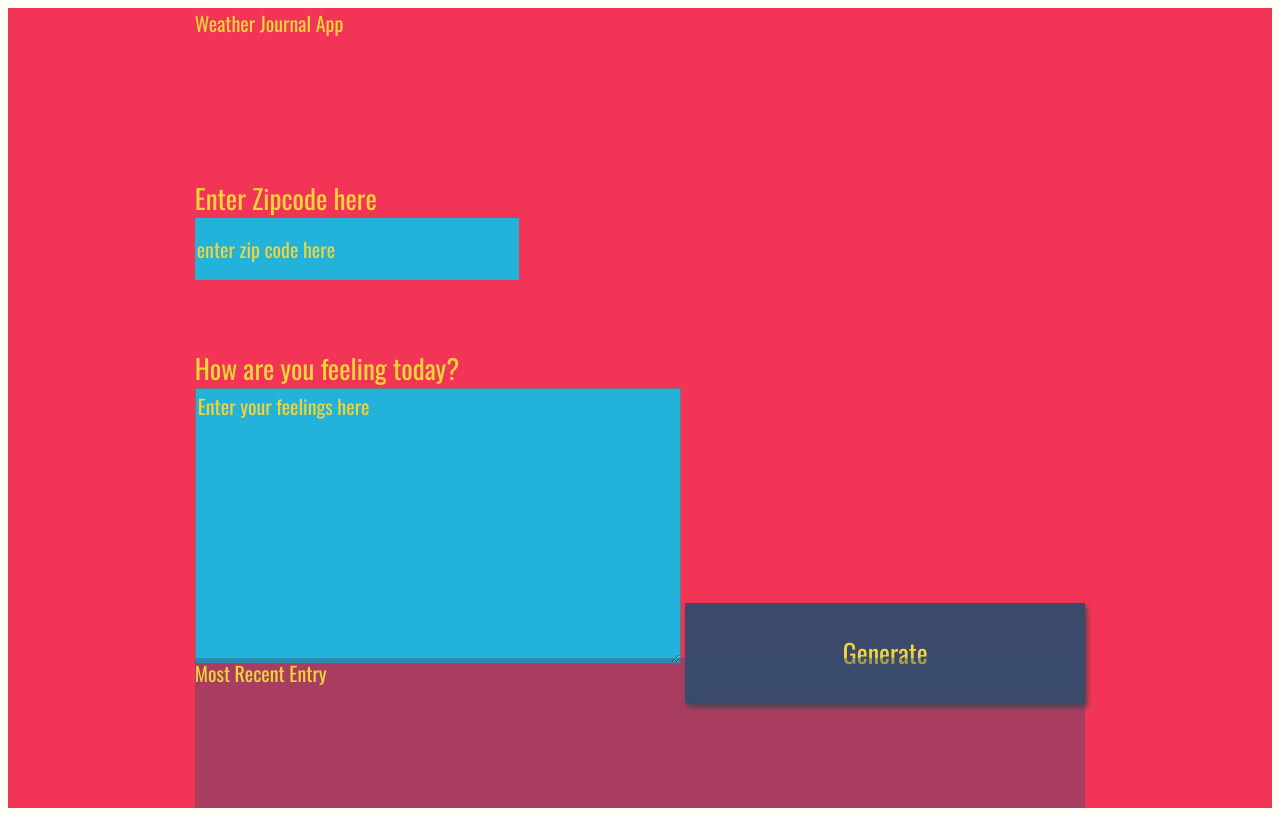
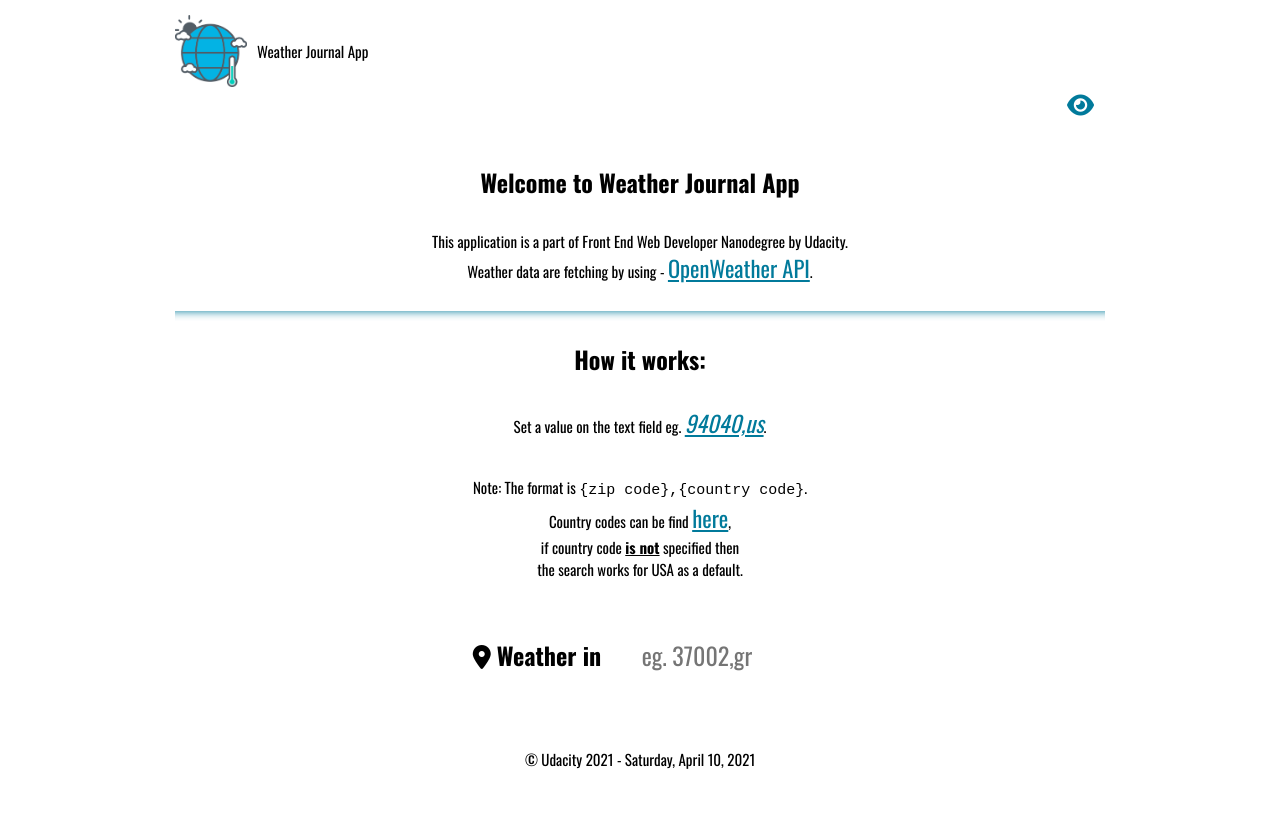
Before and after one commit to elgeorsk/fe-weatherJournalApp, a plain HTML site: page website/index.html in a window 1280 px wide. Drawn offline with nearby package versions, Linux system fonts and the light colour scheme; files that its build step writes are made by us from their sources; a web font is replaced by a local one.

Commit message:
- Update server.js file - Update footer - Hide/show intro - Add media.css

```diff
--- /dev/null
+++ b/website/assets/css/media.css
@@ -0,0 +1,20 @@
+@import "style.css";
+
+@media only screen and (max-width: 700px){
+    a {
+        text-decoration: none;
+    }
+
+    header {
+        display: inline-flex;
+        margin: auto;
+    }
+
+    .info img {
+        display: none;
+    }
+
+    .input-field {
+       min-width: 0;
+    }
+}
--- a/website/assets/css/style.css
+++ b/website/assets/css/style.css
@@ -1,111 +1,165 @@
-body{
-    background: #fffff8;
-    font-family: -apple-system, BlinkMacSystemFont, sans-serif;
+/* Google fonts */
+@import url(https://fonts.googleapis.com/css?family=Oswald:400,600,700|Ranga:400,700&display=swap);
+
+*,
+*::before,
+*::after {
+    box-sizing: border-box;
 }
 
-#app{
-    display: grid;
-    grid-auto-rows: minmax(150px, auto);
-    /* grid-template-columns:  */
-    height:100vh;
-    background: #f23557;
-    color: #f0d43a;
-    justify-content: center;
-    grid-gap: 1em;
-    font-size: 20px;
+html {
     font-family: 'Oswald', sans-serif;
+    -webkit-text-size-adjust: 100%;
+    -webkit-tap-highlight-color: rgba(0, 0, 0, 0);
 }
 
-.holder{
-
+body{
+    font-family: 'Oswald', 'Ranga', sans-serif;
+    margin: auto;
+    max-width: 60em;
+    height: 100vh;
+    display: grid;
+    padding: 5px;
+    grid-template-rows: 0fr 1fr;
+    grid-template-areas:
+    "header"
+    "main"
+    "footer";
 }
 
-.entry{
-    background: rgba(59, 74, 107, .4);
+a, a:link, a:active, a:visited {
+    font-size: 1.5em;
+    color: #017A9B;
 }
 
-#entryHolder{
-
+a:hover, button:hover{
+    color: #eb6e4b;
+    text-decoration: none;
 }
 
-#date{
-
+hr {
+    height: 10px;
+    border: 0;
+    box-shadow: 0 10px 10px -10px #017A9B inset;
 }
 
-#temp{
-
+p {
+    padding: 10px;
+    font-size: 15px;
+    color: black;
 }
 
-#content{
-
+header {
+    grid-area: header;
+    text-align: center;
+    padding: 10px;
 }
 
-.headline {
-
-}
-.title{
-
+.toggle{
+    float: right;
 }
 
-/*  Basic Styling To Override Default For Basic HTML Elements */
-label{
-    display:block;
-    font-size: 27px;
+button {
+    background-color: Transparent;
+    color: #017A9B;
+    background-repeat:no-repeat;
+    font-size: 1.5em;
+    border: none;
+    cursor:pointer;
+    overflow: hidden;
+    outline:none;
+}
+
+.logo{
+    width: 3em;
+    height: 3em;
+}
+
+header div {
+    grid-area: logo;
+    display: inline-flex;
+    float: left;
+    width: 100%;
+}
+
+header p {
+    display: table-cell;
+    vertical-align: middle;
+}
+
+.indiv {
+    text-align: center;
+    width: 100%;
 }
 
 input{
-    display:block;
-    height: 60px;
-    width: 320px;
-    background:#22b2da;
-    color: #f0d43a;
-    font-size: 20px;
+    font-size:16px;
     font-family: 'Oswald', sans-serif;
+    width: 100%;
     border: none;
 }
 
-button{
-    width: 400px;
-    height: 100px;
-    background: #3b4a6b;
-    color: #f0d43a;
-    font-size: 26px;
-    font-family: 'Oswald', sans-serif;
-    border: none;
-    box-shadow: 2px 4px 5px #444;
-}
-h1{
-    font-size: 36px;
+.input-field {
+    font-size: inherit;
+    text-align: center;
+    width: 200px;
 }
 
-textarea{
-    background:#22b2da;
-    color: #f0d43a;
-    font-size: 20px;
-    font-family: 'Oswald', sans-serif;
-}
-/* Reset style for HTML element on active to have no border*/
-input:focus,
-select:focus,
-textarea:focus,
-button:focus {
-    outline: none;
-}
-/* Style for Placeholder Text*/
-::placeholder { /* Firefox, Chrome, Opera */
-    color: #f0d43a;
-    font-family: 'Oswald', sans-serif;
-
+.input-field:placeholder-shown{
+    background: none;
 }
 
-:-ms-input-placeholder { /* Internet Explorer 10-11 */
-    color: #f0d43a;
-    font-family: 'Oswald', sans-serif;
-
+.input-field:not(:placeholder-shown) {
+    color: #017A9B;
+    border-bottom: 4px solid #017A9B;
+    padding-left: 10px;
 }
 
-::-ms-input-placeholder { /* Microsoft Edge */
-    color: #f0d43a;
-    font-family: 'Oswald', sans-serif;
+.input-field:focus {
+    outline: none;
+    border-bottom: 4px solid #017A9B;
+}
 
+main{
+    grid-area: main;
+    display: grid;
+    padding: 5px;
+    grid-template-rows: 0fr 0fr;
+    grid-template-areas:
+    "info"
+    "search"
+    "recent";
+    overflow-y: auto;
 }
+
+section {
+    line-height: 1.5;
+    margin: 5px;
+}
+
+.info {
+    grid-area: info;
+    text-align: center;
+}
+
+.search{
+    grid-area: search;
+    text-align: center;
+}
+
+.last-entries{
+    grid-area: recent;
+}
+
+.info img {
+    margin: 20px;
+    width: 10em;
+    height: 10em;
+    border-radius: 25px;
+    box-shadow: 0 0 5px #1D5174;
+}
+
+footer{
+    grid-area: footer;
+    text-align: center;
+}
--- a/website/assets/js/app.js
+++ b/website/assets/js/app.js
@@ -1,5 +1,41 @@
 /* Global Variables */
+let baseURL = 'api.openweathermap.org/data/2.5/weather?zip='; // search based on zip code
+let zipCode, countryCode //
+let units = '&units=metric' // optional - Units of measurement. standard, metric and imperial units are available. If you do not use the units parameter, standard units will be applied by default
+let apiKey = '&appid=de56270aa19a78cd9c7088582a6ee204';
 
-// Create a new date instance dynamically with JS
+let infoSec = document.getElementsByClassName('info');
+
+let counter = 0;
+let hideBtn = document.getElementById("hide");
+hideBtn.addEventListener('click', function(e){
+    counter++;
+    if (counter === 1){
+        infoSec[0].style.display = 'none';
+        hideBtn.classList.remove('fa-eye');
+        hideBtn.classList.add('fa-eye-slash');
+    } else {
+        infoSec[0].style.display = 'block';
+        hideBtn.classList.remove('fa-eye-slash');
+        hideBtn.classList.add('fa-eye');
+        counter = 0;
+    }
+});
+
+if (window.innerWidth <= 700 ) {
+    infoSec[0].style.display = 'none';
+    hideBtn.classList.remove('fa-eye-slash');
+    hideBtn.classList.add('fa-eye-slash');
+    counter = 1;
+}
+
+// Create a new date instance dynamically - add to footer
 let d = new Date();
-let newDate = d.getMonth()+'.'+ d.getDate()+'.'+ d.getFullYear();
+let options = { weekday: 'long', year: 'numeric', month: 'long', day: 'numeric' };
+//let newDate = d.getDate() +'/'+ d.getMonth()+ '/'+ d.getFullYear();
+let newDate = d.toLocaleDateString('en-US', options);
+
+let footer = document.querySelector('footer');
+let txt = document.createTextNode(" - " + newDate);
+let p = footer.querySelector('p');
+footer.appendChild(p).appendChild(txt);
--- a/website/index.html
+++ b/website/index.html
@@ -1,35 +1,53 @@
 <!DOCTYPE html>
-<html>
+<html xmlns:https="http://www.w3.org/1999/xhtml">
     <head>
         <meta charset="UTF-8">
-<title>Weather Journal</title>
-<link href="https://fonts.googleapis.com/css?family=Oswald:400,600,700|Ranga:400,700&display=swap" rel="stylesheet">
-<link rel="stylesheet" href="style.css">
+        <!-- mobile first -->
+        <meta name="viewport" content="width=device-width, initial-scale=1, shrink-to-fit=no">
+        <!-- using https://realfavicongenerator.net/ to generate favicon -->
+        <link rel="icon" type="image/png" sizes="32x32" href="assets/img/favicon-32x32.png">
+        <!-- Font Awesome icons (free version)-->
+        <script src="https://kit.fontawesome.com/ab29a89efe.js" crossorigin="anonymous"></script>
+        <title>Weather Journal App</title>
+        <link rel="stylesheet" href="assets/css/media.css">
     </head>
     <body>
-<div id = "app">
-  <div class ="holder headline">
-    Weather Journal App
+        <header>
+            <a href="#">
+                <div>
+                    <img src="assets/img/weatherApp.png" class="logo"/>
+                    <p>Weather Journal App</p>
                 </div>
-  <div class ="holder zip">
-    <label for="zip">Enter Zipcode here</label>
-    <input type="text" id="zip" placeholder="enter zip code here">
+            </a>
+            <section class="toggle">
+                    <button class="fas fa-eye" title="Hide/Show intro" id="hide"></button>
+            </section>
+        </header>
+        <main>
+            <section class="info">
+                <h1>Welcome to Weather Journal App</h1>
+                <p>This application is a part of Front End Web Developer Nanodegree by Udacity. <br/>
+                    Weather data are fetching by using - <a href="https://openweathermap.org/api" target="_blank">OpenWeather API</a>.</p>
+                <hr/>
+                <h2>How it works:</h2>
+                <p>Set a value on the text field eg. <a href="#" title="Skiathos" onclick="setValueToInput(this.title);"><em>94040,us</em></a>.</p>
+                <p>Note: The format is <code>{zip code},{country code}</code>.<br/>Country codes can be find <a href="https://www.iso.org/obp/ui/#search/code" target="_blank">here</a>,<br/>if country code <strong><u>is not</u></strong> specified then<br/>the search works for USA as a default.
+                </p>
+            </section>
+            <section class="search">
+                <form>
+                    <div class="indiv">
+                        <h2><span><i class="fas fa-map-marker-alt"></i> Weather in</span>
+                        <input class="input-field" type="search" id="zip" placeholder="eg. 37002,gr" autocomplete="off">
+                        </h2>
                     </div>
-  <div class ="holder feel">
-    <label for="feelings">How are you feeling today?</label>
-    <textarea class= "myInput" id="feelings" placeholder="Enter your feelings here" rows="9" cols="50"></textarea>
-    <button id="generate" type = "submit"> Generate </button>
-  </div>
-  <div class ="holder entry">
-    <div class = "title">Most Recent Entry</div>
-   <div id = "entryHolder">
-    <div id = "date"></div>
-   <div id = "temp"></div>
-   <div id = "content"></div>
-  </div>
-  </div>
-  </div>
-<script src="app.js" type="text/javascript"></script>
-
+                </form>
+            </section>
+            <section class="last-entries"></section>
+        </main>
+        <footer>
+            <p>&copy Udacity 2021</p>
+        </footer>
+        <script src="assets/js/app.js" type="text/javascript"></script>
     </body>
 </html>
```
Also changed, not shown: server.js (+44 -5 lines). Lines whose indentation alone changed are shown as unchanged.
